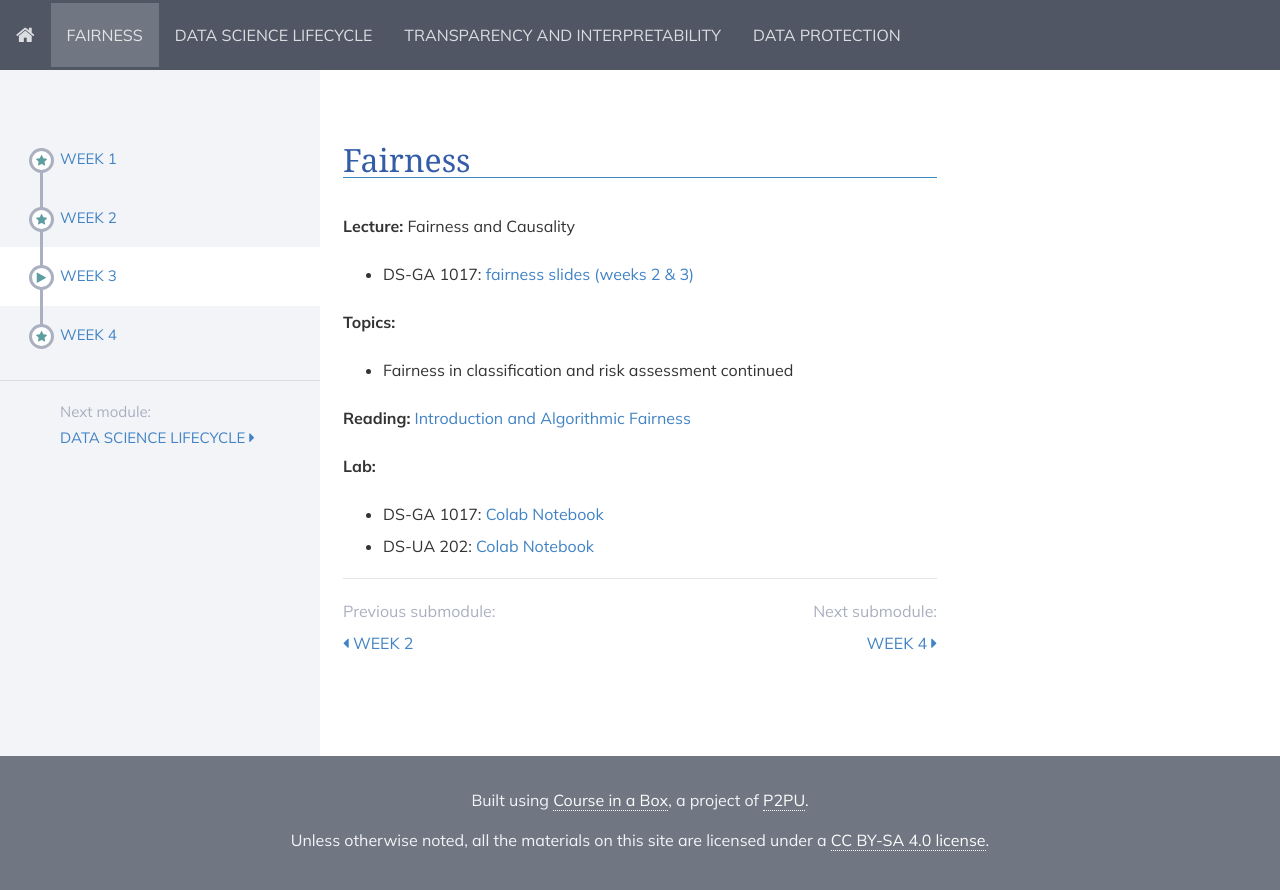
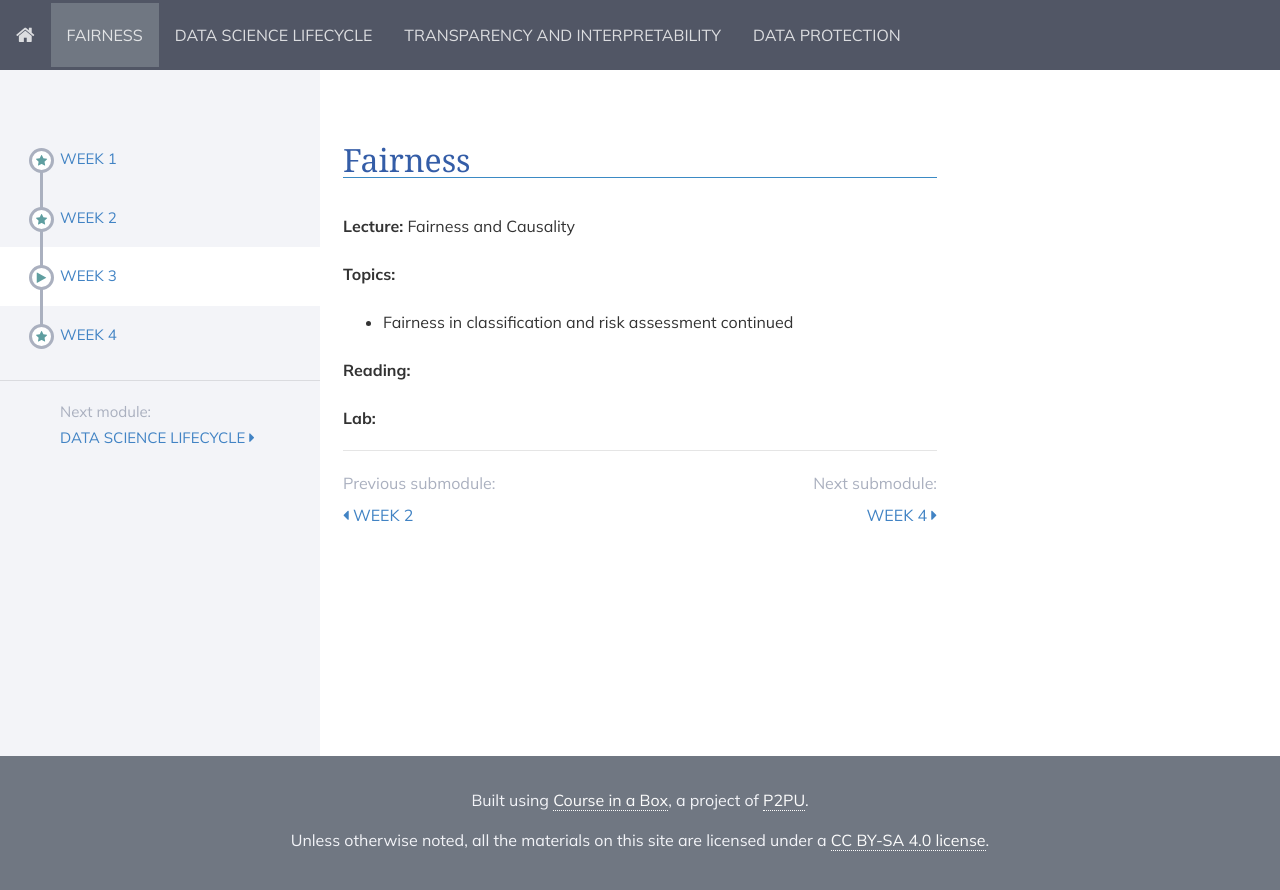
Before and after one commit to DataResponsibly/rds25, a Jekyll site: the page built from modules/fairness/_posts/2000-01-03-week3.md, in a window 1280 px wide. Shown: the top 890 px of the page. Built offline with Jekyll 4.4.1, drawn with Linux system fonts in a browser that asks for light colours; nearby versions of some CDN libraries; some of the changed lines change nothing that is shown.

Commit message:
Update 2000-01-03-week3.md

```diff
--- a/modules/fairness/_posts/2000-01-03-week3.md
+++ b/modules/fairness/_posts/2000-01-03-week3.md
@@ -6,17 +6,23 @@
 
 **Lecture:** Fairness and Causality
 
+<!---
 * DS-GA 1017: [fairness slides (weeks 2 & 3)](../../../assets/2_3_Fairness_1017.pdf)
- <!-- /  [causality slides](../../../assets/3_causality_202.pdf) -->
-<!-- * DS-UA 202: [fairness slides](../../../assets/3_fairness_2023_202.pdf) and [causality slides](../../../assets/4_causality_SP2023_202.pdf) -->
+* DS-UA 202: [fairness slides](../../../assets/3_fairness_2023_202.pdf) and [causality slides](../../../assets/4_causality_SP2023_202.pdf)
+-->
 
 **Topics:**
 
 * Fairness in classification and risk assessment continued
 
-**Reading:**  [Introduction and Algorithmic Fairness](../../../assets/fairness_reader_2024.pdf)
+**Reading:**
+<!---
+[Introduction and Algorithmic Fairness](../../../assets/fairness_reader_2024.pdf)
+-->
 
 **Lab:** <!-- Exploring Fairness when Training Models -->
 
+<!---
 * DS-GA 1017: [Colab Notebook](https://colab.research.google.com/drive/1bHsDGdUAzdYu2f3oPRZyRNEvBlnWz95J?usp=drive_link)
 * DS-UA 202: [Colab Notebook](https://colab.research.google.com/drive/1ENOdUTKYOS2slmzcGyAf2yPRt__kCjnf?usp=drive_link)
+-->
```
